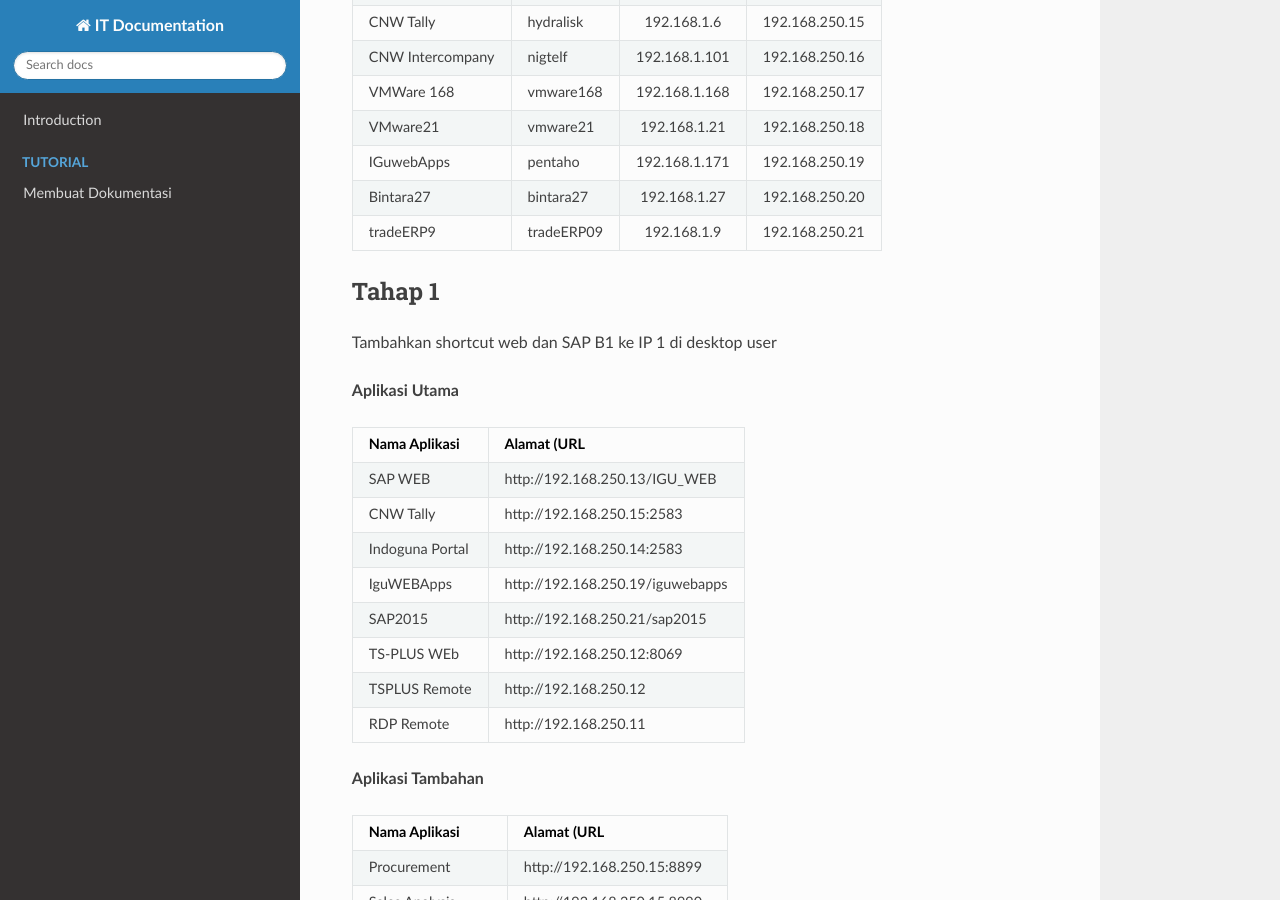
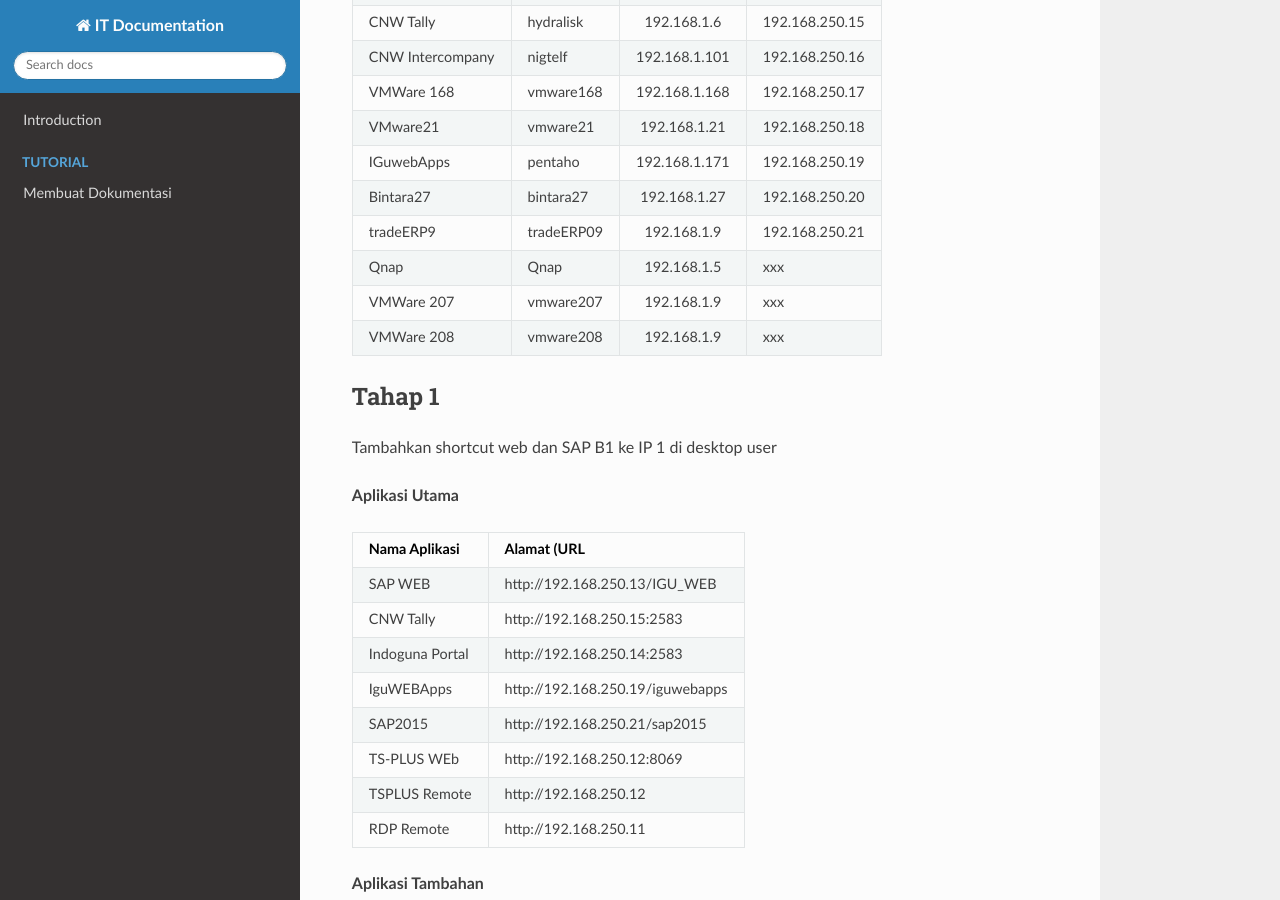
Before and after one commit to andyut/itdocs, an MkDocs documentation site: the page built from docs/log_20220308.md, in a window 1280 px wide and 900 px high, scrolled down 469 px. Built offline with MkDocs 1.6.1, drawn with Linux system fonts in a browser that asks for light colours; nearby versions of some CDN libraries.

Commit message:
Update log_20220308.md

```diff
--- a/docs/log_20220308.md
+++ b/docs/log_20220308.md
@@ -18,6 +18,10 @@
 |IGuwebApps | pentaho | 192.168.1.171 | 192.168.250.19 |
 |Bintara27 | bintara27 | 192.168.1.27 | 192.168.250.20 |
 |tradeERP9 | tradeERP09 | 192.168.1.9 | 192.168.250.21 |
+|Qnap | Qnap | 192.168.1.5 | xxx |
+|VMWare 207 | vmware207 | 192.168.1.9 | xxx |
+|VMWare 208 | vmware208 | 192.168.1.9 | xxx |
+
 
 
 ## Tahap 1
```
